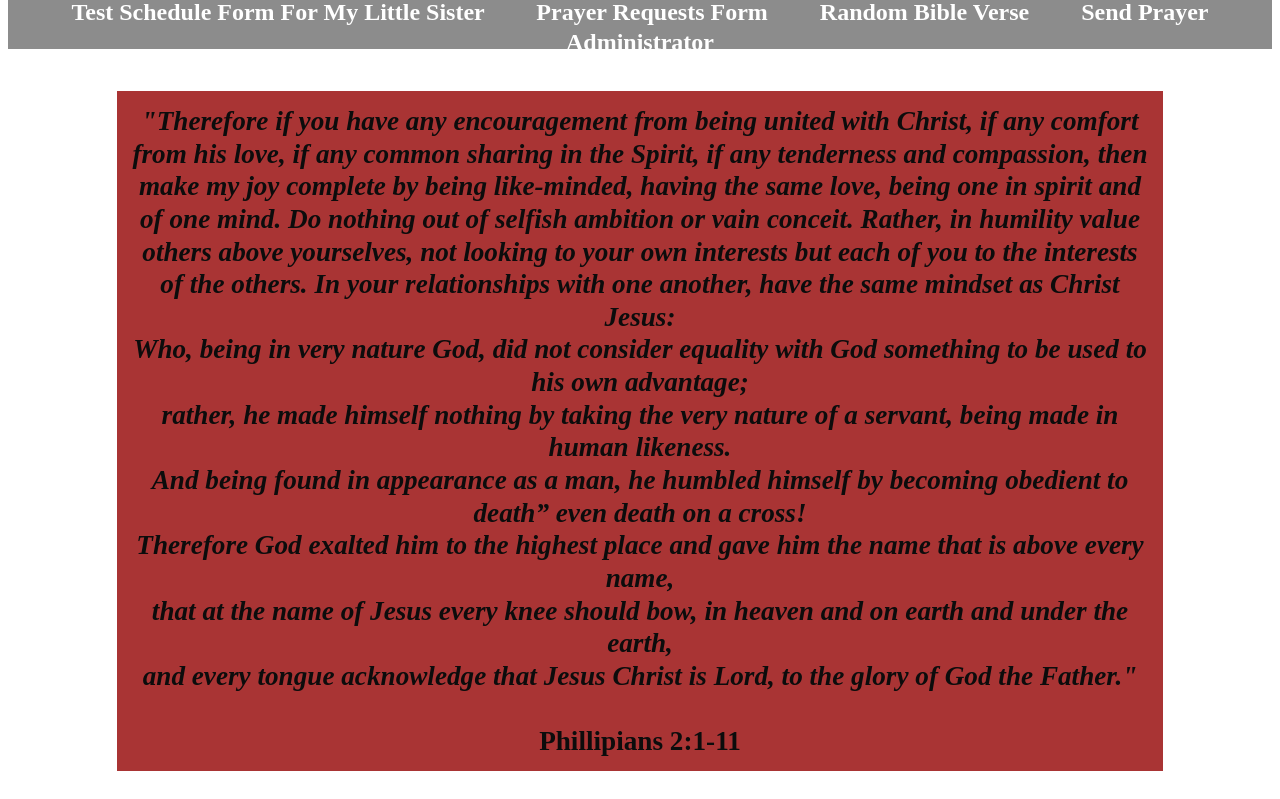
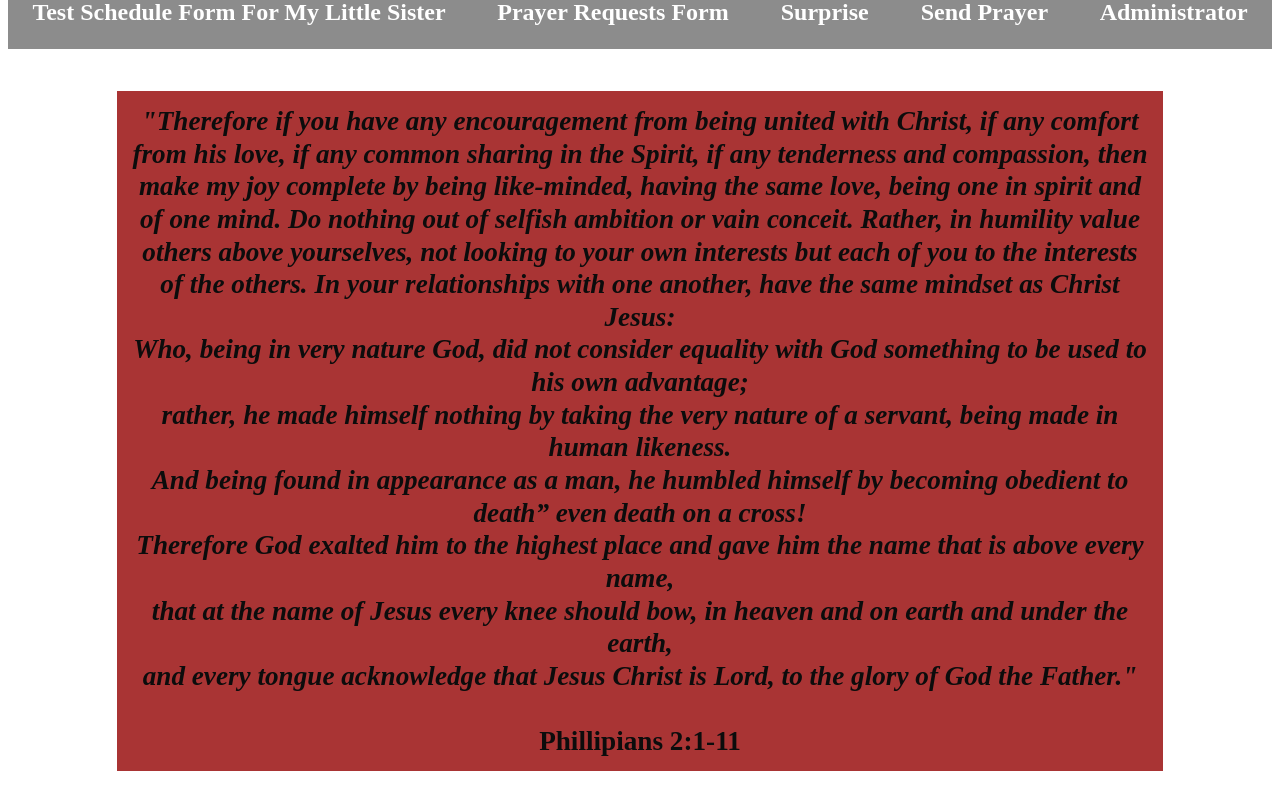
Before and after one commit to LanceTa1996/Homepage, a plain HTML site: page index.html in a window 1280 px wide. Shown: the part 89-888 px from the top of the page. Drawn offline with Linux system fonts and the light colour scheme; a script that the page names is missing.

Commit message:
Update index.html

```diff
--- a/index.html
+++ b/index.html
@@ -21,7 +21,7 @@
 	<ul>
 		<li> <a href = "https://lanceta1996.github.io/" target = "_blank"> Test Schedule Form For My Little Sister 	</a> </li>
 		<li> <a href = "https://lanceta1996.github.io/prayerrequest/" target = "_blank"> Prayer Requests Form </a> </li>
-		<li> <a href = "https://lanceta1996.github.io/prayerrequest/" target = "_blank"> Random Bible Verse </a> </li>
+		<li> <a href = "https://lanceta1996.github.io/Surprise/"> Surprise </a> </li>
 		<li> <a href = "https://lanceta1996.github.io/Send-Prayer-Form/" target = "_blank"> Send Prayer </a> </li>
 		<li> <a href = "https://lanceta1996.github.io/prayerrequest/" target = "_blank"> Administrator </a> </li>
 	</ul>
```
